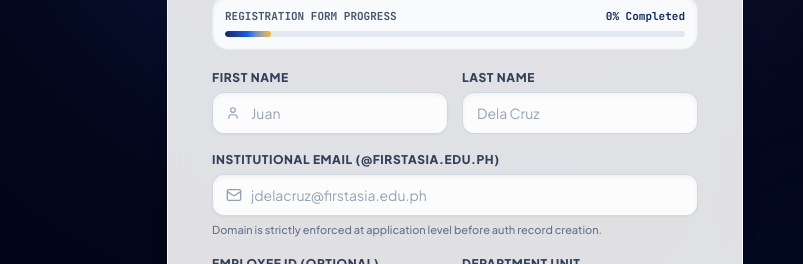
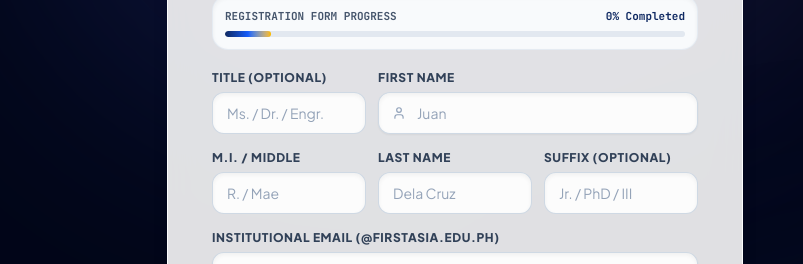
Before and after one commit to cyyy-17/dms, a Next.js app: page /register in a window 1280 px wide. Shown: the part 437-701 px from the top of the page, without its empty margins (185-988 px from the left). Built offline with nearby package versions, Linux system fonts and the light colour scheme; no server answers; the database is empty.

Commit message:
feat(audit): unify official title, middle name, and suffix across registration, admin provisioning, and signatory chain picker

```diff
--- a/actions/admin.ts
+++ b/actions/admin.ts
@@ -24,7 +24,10 @@ export interface CreateUserDirectInput {
   email: string;
   password?: string;
   firstName: string;
+  middleName?: string;
   lastName: string;
+  suffix?: string;
+  title?: string;
   employeeId?: string;
   role: UserRole;
   unitId?: string;
@@ -82,7 +85,10 @@ export async function createUserDirectAction(input: CreateUserDirectInput): Prom
         id: authUser.user.id,
         email: normalizedEmail,
         firstName: input.firstName.trim(),
+        middleName: input.middleName?.trim() || null,
         lastName: input.lastName.trim(),
+        suffix: input.suffix?.trim() || null,
+        title: input.title?.trim() || null,
         employeeId: input.employeeId?.trim() || null,
         role: input.role,
         unitId: input.unitId || null,
@@ -237,7 +243,10 @@ export async function rejectUserAction(params: {
 export async function updateUserRoleUnitAction(params: {
   userId: string;
   firstName?: string;
+  middleName?: string;
   lastName?: string;
+  suffix?: string;
+  title?: string;
   employeeId?: string;
   role: UserRole;
   unitId: string | null;
@@ -256,8 +265,11 @@ export async function updateUserRoleUnitAction(params: {
     const updated = await prisma.user.update({
       where: { id: params.userId },
       data: {
-        ...(params.firstName ? { firstName: params.firstName.trim() } : {}),
-        ...(params.lastName ? { lastName: params.lastName.trim() } : {}),
+        ...(params.firstName !== undefined ? { firstName: params.firstName.trim() } : {}),
+        ...(params.middleName !== undefined ? { middleName: params.middleName.trim() || null } : {}),
+        ...(params.lastName !== undefined ? { lastName: params.lastName.trim() } : {}),
+        ...(params.suffix !== undefined ? { suffix: params.suffix.trim() || null } : {}),
+        ...(params.title !== undefined ? { title: params.title.trim() || null } : {}),
         ...(params.employeeId !== undefined ? { employeeId: params.employeeId?.trim() || null } : {}),
         role: params.role,
         unitId: params.unitId || null,
--- a/actions/auth.ts
+++ b/actions/auth.ts
@@ -14,7 +14,10 @@ export interface RegisterInput {
   email: string;
   password?: string;
   firstName: string;
+  middleName?: string;
   lastName: string;
+  suffix?: string;
+  title?: string;
   employeeId?: string;
   unitId: string;
 }
@@ -129,7 +132,10 @@ export async function registerEmployee(input: RegisterInput): Promise<{
         id: userId,
         email: normalizedEmail,
         firstName: input.firstName.trim(),
+        middleName: input.middleName?.trim() || null,
         lastName: input.lastName.trim(),
+        suffix: input.suffix?.trim() || null,
+        title: input.title?.trim() || null,
         employeeId: input.employeeId?.trim() || null,
         unitId: unit.id,
         role: "STAFF", // Defaults to STAFF pending Admin review
--- a/app/dashboard/admin/users/page.tsx
+++ b/app/dashboard/admin/users/page.tsx
@@ -9,7 +9,10 @@ interface UserWithRelations {
   id: string;
   email: string;
   firstName: string;
+  middleName?: string | null;
   lastName: string;
+  suffix?: string | null;
+  title?: string | null;
   employeeId: string | null;
   role: UserRole;
   status: UserStatus;
--- a/app/dashboard/documents/new/page.tsx
+++ b/app/dashboard/documents/new/page.tsx
@@ -71,7 +71,10 @@ export default async function NewDocumentPage() {
           select: {
             id: true,
             firstName: true,
+            middleName: true,
             lastName: true,
+            suffix: true,
+            title: true,
             email: true,
             role: true,
             unit: { select: { code: true, name: true } },
@@ -81,16 +84,23 @@ export default async function NewDocumentPage() {
       ]);
       docTypes = fetchedDocTypes;
       units = fetchedUnits;
-      availableUsers = fetchedUsers.map((u) => ({
+      availableUsers = fetchedUsers.map((u) => {
+        const titlePrefix = u.title ? `${u.title} ` : "";
+        const middle = u.middleName ? ` ${u.middleName}` : "";
+        const suffixStr = u.suffix ? ` ${u.suffix}` : "";
+        const computedName = `${titlePrefix}${u.firstName}${middle} ${u.lastName}${suffixStr}`.trim();
+
+        return {
           id: u.id,
           firstName: u.firstName,
           lastName: u.lastName,
-        fullName: `${u.firstName} ${u.lastName}`,
+          fullName: computedName || `${u.firstName} ${u.lastName}`,
           email: u.email,
           role: u.role,
           unitCode: u.unit?.code || null,
           unitName: u.unit?.name || null,
-      }));
+        };
+      });
     } catch {
       docTypes = [];
       units = [];
--- a/components/AdminUserManagement.tsx
+++ b/components/AdminUserManagement.tsx
@@ -31,7 +31,10 @@ interface UserItem {
   id: string;
   email: string;
   firstName: string;
+  middleName?: string | null;
   lastName: string;
+  suffix?: string | null;
+  title?: string | null;
   employeeId: string | null;
   role: UserRole;
   status: UserStatus;
@@ -71,7 +74,10 @@ export default function AdminUserManagement({
   // Form states
   const [createForm, setCreateForm] = useState<{
     firstName: string;
+    middleName: string;
     lastName: string;
+    suffix: string;
+    title: string;
     email: string;
     employeeId: string;
     role: UserRole;
@@ -79,7 +85,10 @@ export default function AdminUserManagement({
     password: string;
   }>({
     firstName: "",
+    middleName: "",
     lastName: "",
+    suffix: "",
+    title: "",
     email: "",
     employeeId: "",
     role: UserRole.STAFF,
@@ -89,14 +98,20 @@ export default function AdminUserManagement({
 
   const [editForm, setEditForm] = useState<{
     firstName: string;
+    middleName: string;
     lastName: string;
+    suffix: string;
+    title: string;
     employeeId: string;
     role: UserRole;
     unitId: string;
     status: UserStatus;
   }>({
     firstName: "",
+    middleName: "",
     lastName: "",
+    suffix: "",
+    title: "",
     employeeId: "",
     role: UserRole.STAFF,
     unitId: "",
@@ -130,7 +145,10 @@ export default function AdminUserManagement({
 
     const res = await createUserDirectAction({
       firstName: createForm.firstName,
+      middleName: createForm.middleName || undefined,
       lastName: createForm.lastName,
+      suffix: createForm.suffix || undefined,
+      title: createForm.title || undefined,
       email: createForm.email,
       employeeId: createForm.employeeId,
       role: createForm.role,
@@ -144,7 +162,10 @@ export default function AdminUserManagement({
       setIsCreateModalOpen(false);
       setCreateForm({
         firstName: "",
+        middleName: "",
         lastName: "",
+        suffix: "",
+        title: "",
         email: "",
         employeeId: "",
         role: UserRole.STAFF,
@@ -167,7 +188,10 @@ export default function AdminUserManagement({
     const res = await updateUserRoleUnitAction({
       userId: editUser.id,
       firstName: editForm.firstName,
+      middleName: editForm.middleName,
       lastName: editForm.lastName,
+      suffix: editForm.suffix,
+      title: editForm.title,
       employeeId: editForm.employeeId,
       role: editForm.role,
       unitId: editForm.unitId || null,
@@ -381,7 +405,10 @@ export default function AdminUserManagement({
                   <tr key={u.id} className="hover:bg-slate-50/80 transition">
                     <td className="py-4 px-6">
                       <span className="font-bold text-slate-900 block">
-                        {u.firstName} {u.lastName}
+                        {u.title ? `${u.title} ` : ""}
+                        {u.firstName}
+                        {u.middleName ? ` ${u.middleName}` : ""} {u.lastName}
+                        {u.suffix ? ` ${u.suffix}` : ""}
                       </span>
                       <span className="font-mono text-[11px] text-slate-400 block">{u.email}</span>
                     </td>
@@ -443,7 +470,10 @@ export default function AdminUserManagement({
                               setEditUser(u);
                               setEditForm({
                                 firstName: u.firstName,
+                                middleName: u.middleName || "",
                                 lastName: u.lastName,
+                                suffix: u.suffix || "",
+                                title: u.title || "",
                                 employeeId: u.employeeId || "",
                                 role: u.role,
                                 unitId: u.unitId || "",
@@ -511,14 +541,38 @@ export default function AdminUserManagement({
             </div>
 
             <form onSubmit={handleCreateUser} className="space-y-3.5 text-xs">
-              <div className="grid grid-cols-2 gap-3">
+              <div className="grid grid-cols-1 sm:grid-cols-3 gap-2.5">
                 <div>
+                  <label className="font-bold text-slate-700 uppercase mb-1 block">Title</label>
+                  <input
+                    type="text"
+                    placeholder="Ms. / Dr. / Engr."
+                    value={createForm.title}
+                    onChange={(e) => setCreateForm({ ...createForm, title: e.target.value })}
+                    className="w-full px-3 py-2 border border-slate-300 rounded-lg"
+                  />
+                </div>
+                <div className="sm:col-span-2">
                   <label className="font-bold text-slate-700 uppercase mb-1 block">First Name</label>
                   <input
                     type="text"
                     required
+                    placeholder="First Name"
                     value={createForm.firstName}
                     onChange={(e) => setCreateForm({ ...createForm, firstName: e.target.value })}
+                    className="w-full px-3 py-2 border border-slate-300 rounded-lg"
+                  />
+                </div>
+              </div>
+
+              <div className="grid grid-cols-1 sm:grid-cols-3 gap-2.5">
+                <div>
+                  <label className="font-bold text-slate-700 uppercase mb-1 block">M.I. / Middle</label>
+                  <input
+                    type="text"
+                    placeholder="R. / Mae"
+                    value={createForm.middleName}
+                    onChange={(e) => setCreateForm({ ...createForm, middleName: e.target.value })}
                     className="w-full px-3 py-2 border border-slate-300 rounded-lg"
                   />
                 </div>
@@ -527,8 +581,19 @@ export default function AdminUserManagement({
                   <input
                     type="text"
                     required
+                    placeholder="Last Name"
                     value={createForm.lastName}
                     onChange={(e) => setCreateForm({ ...createForm, lastName: e.target.value })}
+                    className="w-full px-3 py-2 border border-slate-300 rounded-lg"
+                  />
+                </div>
+                <div>
+                  <label className="font-bold text-slate-700 uppercase mb-1 block">Suffix</label>
+                  <input
+                    type="text"
+                    placeholder="Jr. / PhD / III"
+                    value={createForm.suffix}
+                    onChange={(e) => setCreateForm({ ...createForm, suffix: e.target.value })}
                     className="w-full px-3 py-2 border border-slate-300 rounded-lg"
                   />
                 </div>
@@ -631,7 +696,7 @@ export default function AdminUserManagement({
       {/* ════════════════════════════════════════════════════════════════════ */}
       {editUser && (
         <div className="fixed inset-0 bg-slate-900/60 backdrop-blur-sm z-50 flex items-center justify-center p-4">
-          <div className="bg-white rounded-2xl max-w-md w-full p-6 shadow-2xl space-y-4 border border-slate-200 animate-in fade-in zoom-in-95">
+          <div className="bg-white rounded-2xl max-w-lg w-full p-6 shadow-2xl space-y-4 border border-slate-200 animate-in fade-in zoom-in-95">
             <div className="flex items-center justify-between border-b border-slate-100 pb-3">
               <h2 className="text-base font-bold text-slate-900 flex items-center gap-2">
                 <Edit2 className="w-5 h-5 text-blue-600" />
@@ -643,14 +708,37 @@ export default function AdminUserManagement({
             </div>
 
             <form onSubmit={handleUpdateUser} className="space-y-3.5 text-xs">
-              <div className="grid grid-cols-2 gap-3">
+              <div className="grid grid-cols-1 sm:grid-cols-3 gap-2.5">
                 <div>
+                  <label className="font-bold text-slate-700 uppercase mb-1 block">Title</label>
+                  <input
+                    type="text"
+                    placeholder="Ms. / Dr. / Engr."
+                    value={editForm.title}
+                    onChange={(e) => setEditForm({ ...editForm, title: e.target.value })}
+                    className="w-full px-3 py-2 border border-slate-300 rounded-lg"
+                  />
+                </div>
+                <div className="sm:col-span-2">
                   <label className="font-bold text-slate-700 uppercase mb-1 block">First Name</label>
                   <input
                     type="text"
                     required
                     value={editForm.firstName}
                     onChange={(e) => setEditForm({ ...editForm, firstName: e.target.value })}
+                    className="w-full px-3 py-2 border border-slate-300 rounded-lg"
+                  />
+                </div>
+              </div>
+
+              <div className="grid grid-cols-1 sm:grid-cols-3 gap-2.5">
+                <div>
+                  <label className="font-bold text-slate-700 uppercase mb-1 block">M.I. / Middle</label>
+                  <input
+                    type="text"
+                    placeholder="R. / Mae"
+                    value={editForm.middleName}
+                    onChange={(e) => setEditForm({ ...editForm, middleName: e.target.value })}
                     className="w-full px-3 py-2 border border-slate-300 rounded-lg"
                   />
                 </div>
@@ -661,6 +749,16 @@ export default function AdminUserManagement({
                     required
                     value={editForm.lastName}
                     onChange={(e) => setEditForm({ ...editForm, lastName: e.target.value })}
+                    className="w-full px-3 py-2 border border-slate-300 rounded-lg"
+                  />
+                </div>
+                <div>
+                  <label className="font-bold text-slate-700 uppercase mb-1 block">Suffix</label>
+                  <input
+                    type="text"
+                    placeholder="Jr. / PhD / III"
+                    value={editForm.suffix}
+                    onChange={(e) => setEditForm({ ...editForm, suffix: e.target.value })}
                     className="w-full px-3 py-2 border border-slate-300 rounded-lg"
                   />
                 </div>
--- a/components/RegisterForm.tsx
+++ b/components/RegisterForm.tsx
@@ -26,8 +26,11 @@ interface UnitOption {
 
 export default function RegisterForm({ units }: { units: UnitOption[] }) {
   const router = useRouter();
+  const [title, setTitle] = useState("");
   const [firstName, setFirstName] = useState("");
+  const [middleName, setMiddleName] = useState("");
   const [lastName, setLastName] = useState("");
+  const [suffix, setSuffix] = useState("");
   const [email, setEmail] = useState("");
   const [employeeId, setEmployeeId] = useState("");
   const [unitId, setUnitId] = useState(units[0]?.id || "");
@@ -62,8 +65,11 @@ export default function RegisterForm({ units }: { units: UnitOption[] }) {
 
     try {
       const res = await registerEmployee({
-        firstName,
-        lastName,
+        title: title.trim() || undefined,
+        firstName: firstName.trim(),
+        middleName: middleName.trim() || undefined,
+        lastName: lastName.trim(),
+        suffix: suffix.trim() || undefined,
         email,
         employeeId,
         unitId,
@@ -124,9 +130,22 @@ export default function RegisterForm({ units }: { units: UnitOption[] }) {
         );
       })()}
 
-      <form onSubmit={handleSubmit} className="space-y-4.5">
-        <div className="grid grid-cols-1 sm:grid-cols-2 gap-3.5">
+      <form onSubmit={handleSubmit} className="space-y-4">
+        {/* Name Fields Grid */}
+        <div className="grid grid-cols-1 sm:grid-cols-3 gap-3">
           <div>
+            <label className="block text-xs font-extrabold text-slate-700 uppercase tracking-wider mb-1.5">
+              Title (Optional)
+            </label>
+            <input
+              type="text"
+              placeholder="Ms. / Dr. / Engr."
+              value={title}
+              onChange={(e) => setTitle(e.target.value)}
+              className="block w-full px-3.5 py-2.5 text-sm bg-white/90 border border-slate-300/90 rounded-xl text-slate-900 placeholder:text-slate-400 focus:ring-2 focus:ring-[#0F2962] focus:border-[#0F2962] focus:bg-white transition-all shadow-inner"
+            />
+          </div>
+          <div className="sm:col-span-2">
             <label className="block text-xs font-extrabold text-slate-700 uppercase tracking-wider mb-1.5">
               First Name
             </label>
@@ -144,6 +163,21 @@ export default function RegisterForm({ units }: { units: UnitOption[] }) {
               />
             </div>
           </div>
+        </div>
+
+        <div className="grid grid-cols-1 sm:grid-cols-3 gap-3">
+          <div>
+            <label className="block text-xs font-extrabold text-slate-700 uppercase tracking-wider mb-1.5">
+              M.I. / Middle
+            </label>
+            <input
+              type="text"
+              placeholder="R. / Mae"
+              value={middleName}
+              onChange={(e) => setMiddleName(e.target.value)}
+              className="block w-full px-3.5 py-2.5 text-sm bg-white/90 border border-slate-300/90 rounded-xl text-slate-900 placeholder:text-slate-400 focus:ring-2 focus:ring-[#0F2962] focus:border-[#0F2962] focus:bg-white transition-all shadow-inner"
+            />
+          </div>
           <div>
             <label className="block text-xs font-extrabold text-slate-700 uppercase tracking-wider mb-1.5">
               Last Name
@@ -154,6 +188,18 @@ export default function RegisterForm({ units }: { units: UnitOption[] }) {
               placeholder="Dela Cruz"
               value={lastName}
               onChange={(e) => setLastName(e.target.value)}
+              className="block w-full px-3.5 py-2.5 text-sm bg-white/90 border border-slate-300/90 rounded-xl text-slate-900 placeholder:text-slate-400 focus:ring-2 focus:ring-[#0F2962] focus:border-[#0F2962] focus:bg-white transition-all shadow-inner"
+            />
+          </div>
+          <div>
+            <label className="block text-xs font-extrabold text-slate-700 uppercase tracking-wider mb-1.5">
+              Suffix (Optional)
+            </label>
+            <input
+              type="text"
+              placeholder="Jr. / PhD / III"
+              value={suffix}
+              onChange={(e) => setSuffix(e.target.value)}
               className="block w-full px-3.5 py-2.5 text-sm bg-white/90 border border-slate-300/90 rounded-xl text-slate-900 placeholder:text-slate-400 focus:ring-2 focus:ring-[#0F2962] focus:border-[#0F2962] focus:bg-white transition-all shadow-inner"
             />
           </div>
```
Lines whose indentation alone changed are shown as unchanged.
